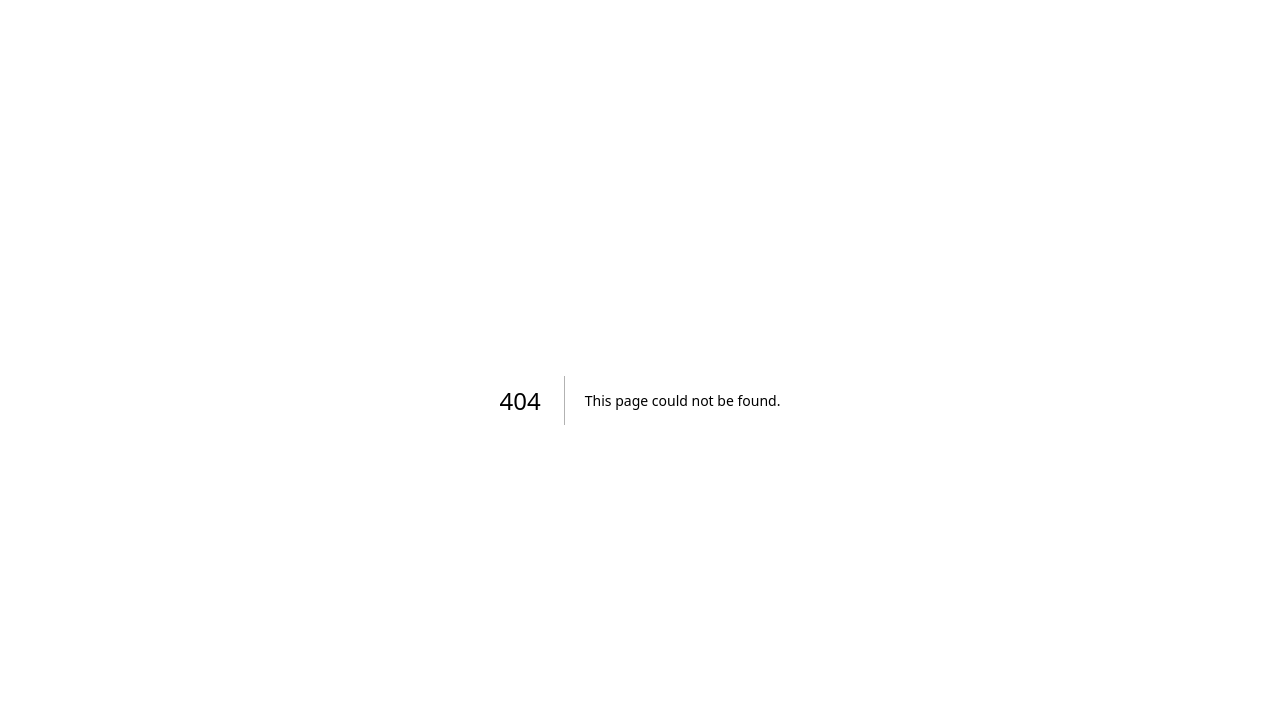
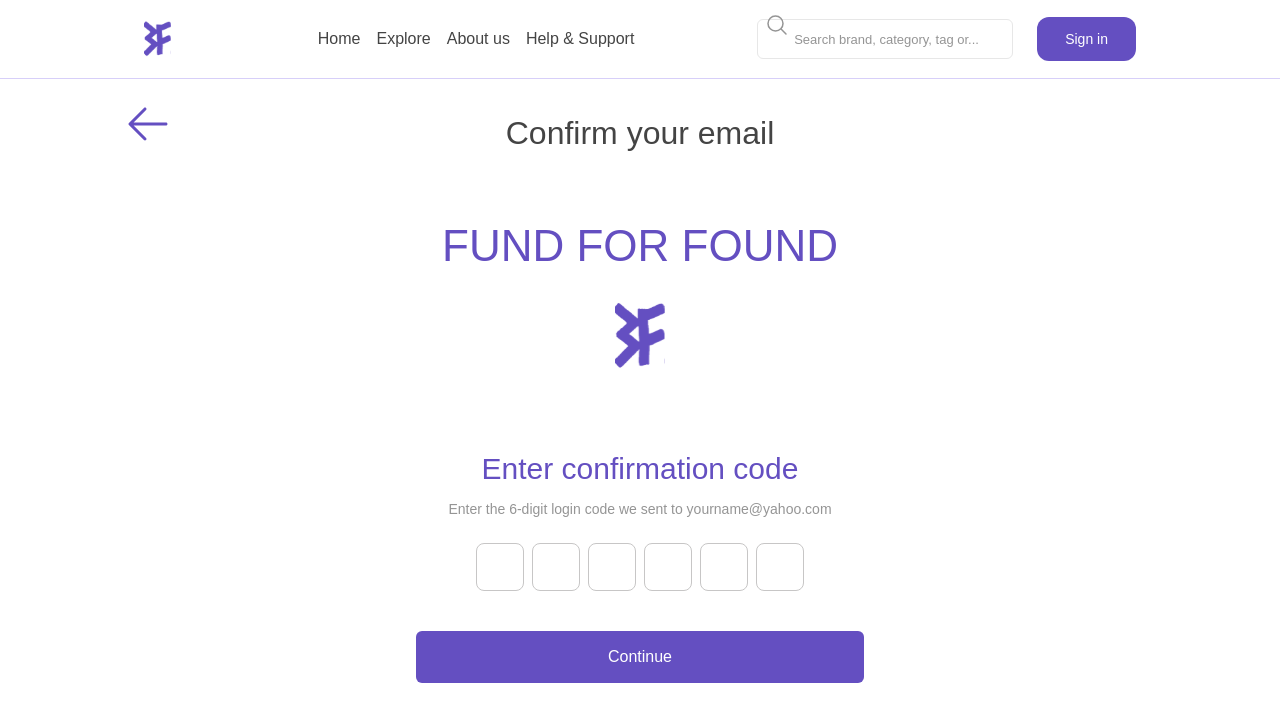
Before and after one commit to ayda-sh/fund-for-found, a Next.js app: page /sign-up/confirm-email in a window 1280 px wide. Before the commit this address had no page. Shown: the top 722 px of the page. Built offline with nearby package versions, Linux system fonts and the light colour scheme.

Commit message:
feat: completed confirm email signup ui

```diff
--- /dev/null
+++ b/src/app/(auth)/sign-up/confirm-email/page.jsx
@@ -0,0 +1,86 @@
+import { NavBar } from "@/app/components/navbar/navbar";
+import Image from "next/image";
+import Link from "next/link";
+
+function ConfirmEmail() {
+  return (
+    <>
+      <NavBar />
+      <main>
+        <div className="mx-auto flex flex-col items-center justify-center relative">
+          <Link href="/">
+            <img
+              className="absolute top-7 left-32 hidden md:block"
+              src="/images/arrow-left.svg"
+              alt="arrow-left"
+            />
+          </Link>
+          <div className="md:w-xl w-full p-8 space-y-6">
+            <h2 className="md:text-[32px] text-xl font-medium text-center text-[var(--gray-2)]">
+              Confirm your email
+            </h2>
+            <h1 className="text-center md:text-[44px] text-3xl text-[var(--primary)] font-medium md:mt-16 mt-7 md:mb-5 mb-4">
+              FUND FOR FOUND
+            </h1>
+
+            <div className="flex justify-center mb-10">
+              <Image src="/images/logo.svg" width={50} height={50} alt="logo" />
+            </div>
+
+            <div className="flex flex-col justify-center items-center p-8">
+              <h2 className="text-3xl font-medium text-[var(--primary)]">
+                Enter confirmation code
+              </h2>
+              <p className="text-[var(--light-1)] text-sm mb-6 mt-3 text-center">
+                Enter the 6-digit login code we sent to yourname@yahoo.com
+              </p>
+              <div className="flex space-x-2 mb-4">
+                <input
+                data-has-listeners="true"
+                  type="text"
+                  maxLength="1"
+                  className="w-12 h-12 text-center border border-[var(--light-2)] rounded-lg focus:outline-none"
+                />
+                <input
+                data-has-listeners="true"
+                  type="text"
+                  maxLength="1"
+                  className="w-12 h-12 text-center border border-[var(--light-2)] rounded-lg focus:outline-none"
+                />
+                <input
+                data-has-listeners="true"
+                  type="text"
+                  maxLength="1"
+                  className="w-12 h-12 text-center border border-[var(--light-2)] rounded-lg focus:outline-none"
+                />
+                <input
+                data-has-listeners="true"
+                  type="text"
+                  maxLength="1"
+                  className="w-12 h-12 text-center border border-[var(--light-2)] rounded-lg focus:outline-none"
+                />
+                <input
+                data-has-listeners="true"
+                  type="text"
+                  maxLength="1"
+                  className="w-12 h-12 text-center border border-[var(--light-2)] rounded-lg focus:outline-none"
+                />
+                <input
+                data-has-listeners="true"
+                  type="text"
+                  maxLength="1"
+                  className="w-12 h-12 text-center border border-[var(--light-2)] rounded-lg focus:outline-none"
+                />
+              </div>
+              <button className="w-full bg-[var(--primary)] text-white py-3.5 rounded-md focus:outline-none mt-6">
+                Continue
+              </button>
+            </div>
+          </div>
+        </div>
+      </main>
+    </>
+  );
+}
+
+export default ConfirmEmail;
```
